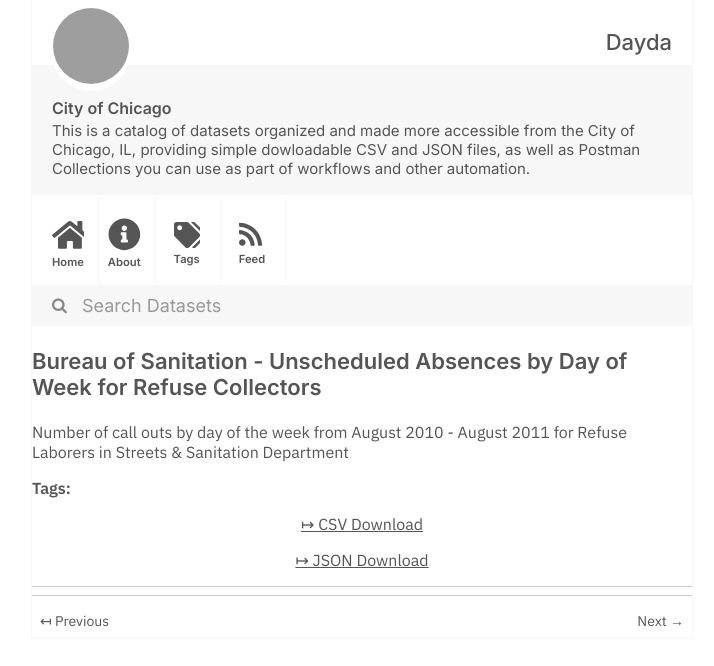
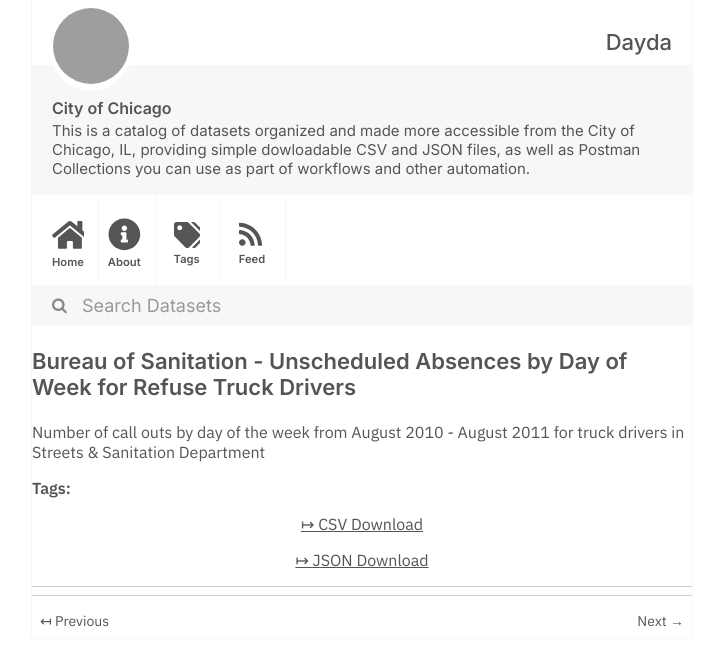
Before and after one commit to dayda-entities/city-of-chicago, a Jekyll site: the page built from _posts/2020-11-10-bureau-of-sanitation-unschedul.md, in a window 1280 px wide, cut to the strip 0-666 px from the top of the page. Shown: the whole strip, without its empty margins (278-992 px from the left). Built offline with Jekyll 4.4.1, drawn with Linux system fonts in a browser that asks for light colours; grey boxes are pictures that could not be loaded.

```diff
--- a/_posts/2020-11-10-bureau-of-sanitation-unschedul.md
+++ b/_posts/2020-11-10-bureau-of-sanitation-unschedul.md
@@ -1,19 +1,19 @@
 ---
 title: >-
-  Bureau of Sanitation - Unscheduled Absences by Day of Week for Refuse
-  Collectors
-created: '2020-11-10T16:55:39.086281'
-modified: '2020-11-10T16:55:39.086288'
+  Bureau of Sanitation - Unscheduled Absences by Day of Week for Refuse Truck
+  Drivers
+created: '2020-11-10T16:55:25.840469'
+modified: '2020-11-10T16:55:25.840477'
 state: active
 type: dataset
 tags: []
 groups:
   - Local Government
 csv_url: >-
-  https://data.cityofchicago.org/api/views/zfrs-dbnr/rows.csv?accessType=DOWNLOAD
+  https://data.cityofchicago.org/api/views/tcj9-8qd8/rows.csv?accessType=DOWNLOAD
 json_url: >-
-  https://data.cityofchicago.org/api/views/zfrs-dbnr/rows.json?accessType=DOWNLOAD
+  https://data.cityofchicago.org/api/views/tcj9-8qd8/rows.json?accessType=DOWNLOAD
 layout: post
 
 ---
-Number of call outs by day of the week from August 2010 - August 2011 for Refuse Laborers in Streets & Sanitation Department
+Number of call outs by day of the week from August 2010 - August 2011 for truck drivers in Streets & Sanitation Department
```
